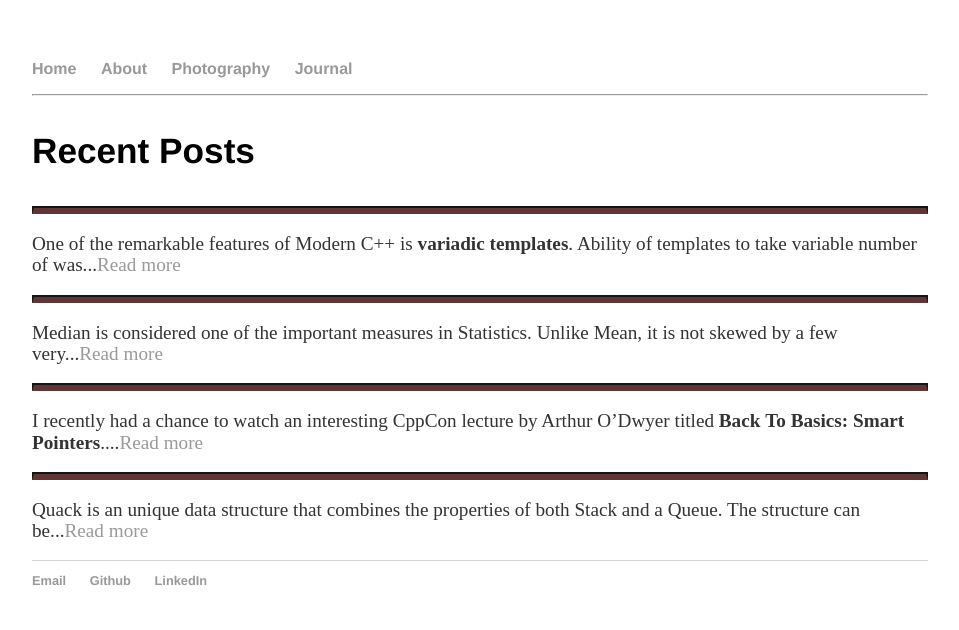
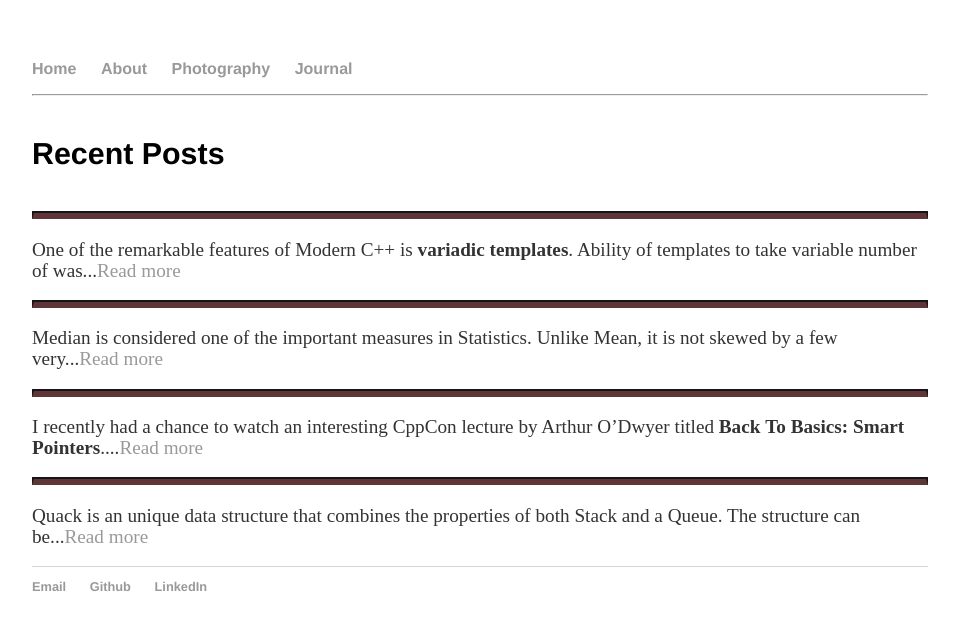
Before and after one commit to vivekgautham/vivekgautham.github.io, a Jekyll site: the page built from index.html, in a window 1280 px wide. Shown: the top 630 px of the page, without its empty margins (160-1119 px from the left). Built offline with Jekyll 4.4.1, drawn with Linux system fonts in a browser that asks for light colours; nearby versions of some CDN libraries.

Commit message:
Excerpts...

```diff
--- a/index.html
+++ b/index.html
@@ -2,7 +2,7 @@
 layout: default
 title: Vivek Soundararaj
 ---
-<h3>Recent Posts</h3>
+<h4>Recent Posts</h4>
 {% for post in site.posts %}
 	<p class="excerpt">{{ post.content | markdownify | truncatewords: 20 }}<a href="{{ post.url }}">Read more</a></p>
 {% endfor %}
```
